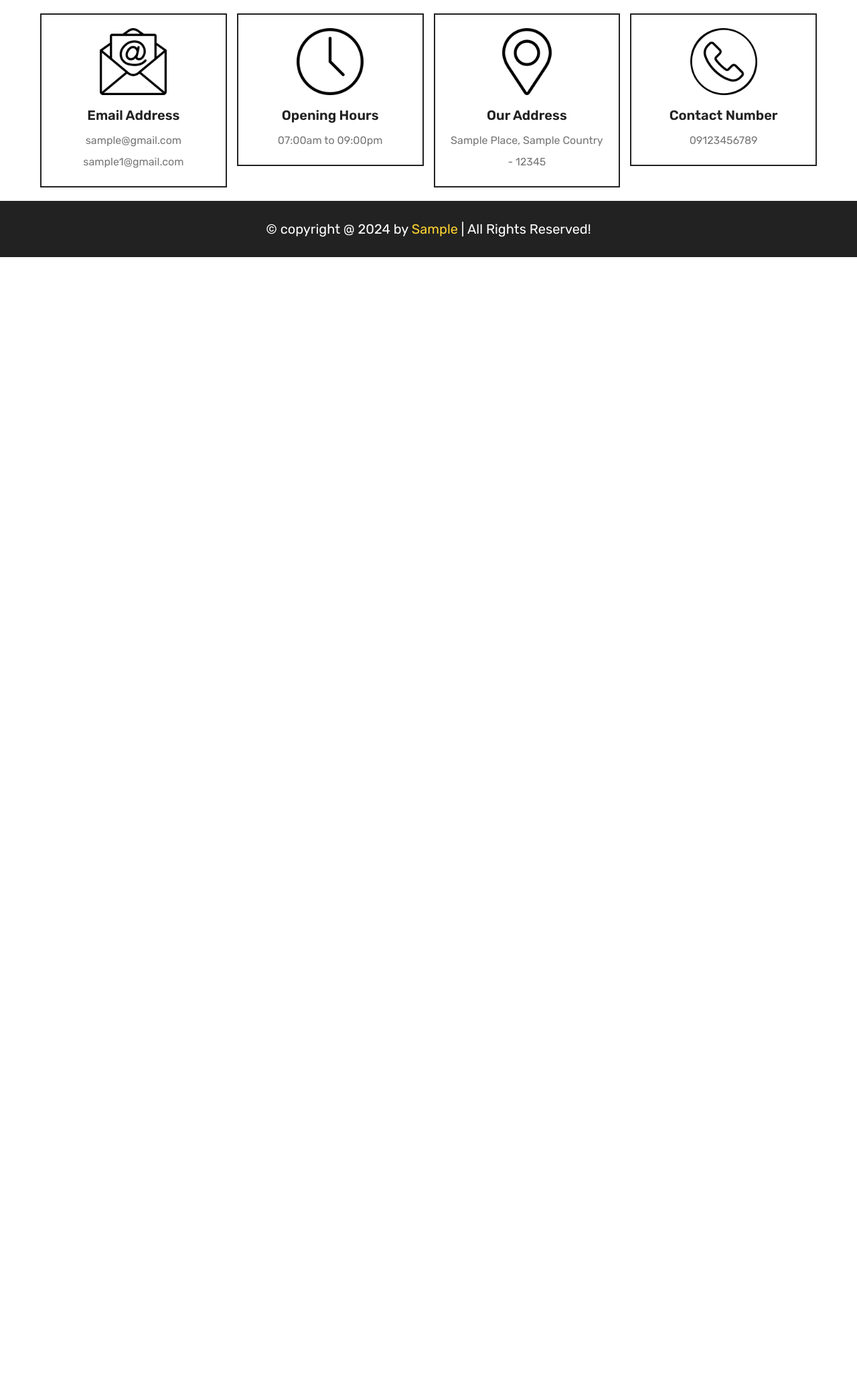
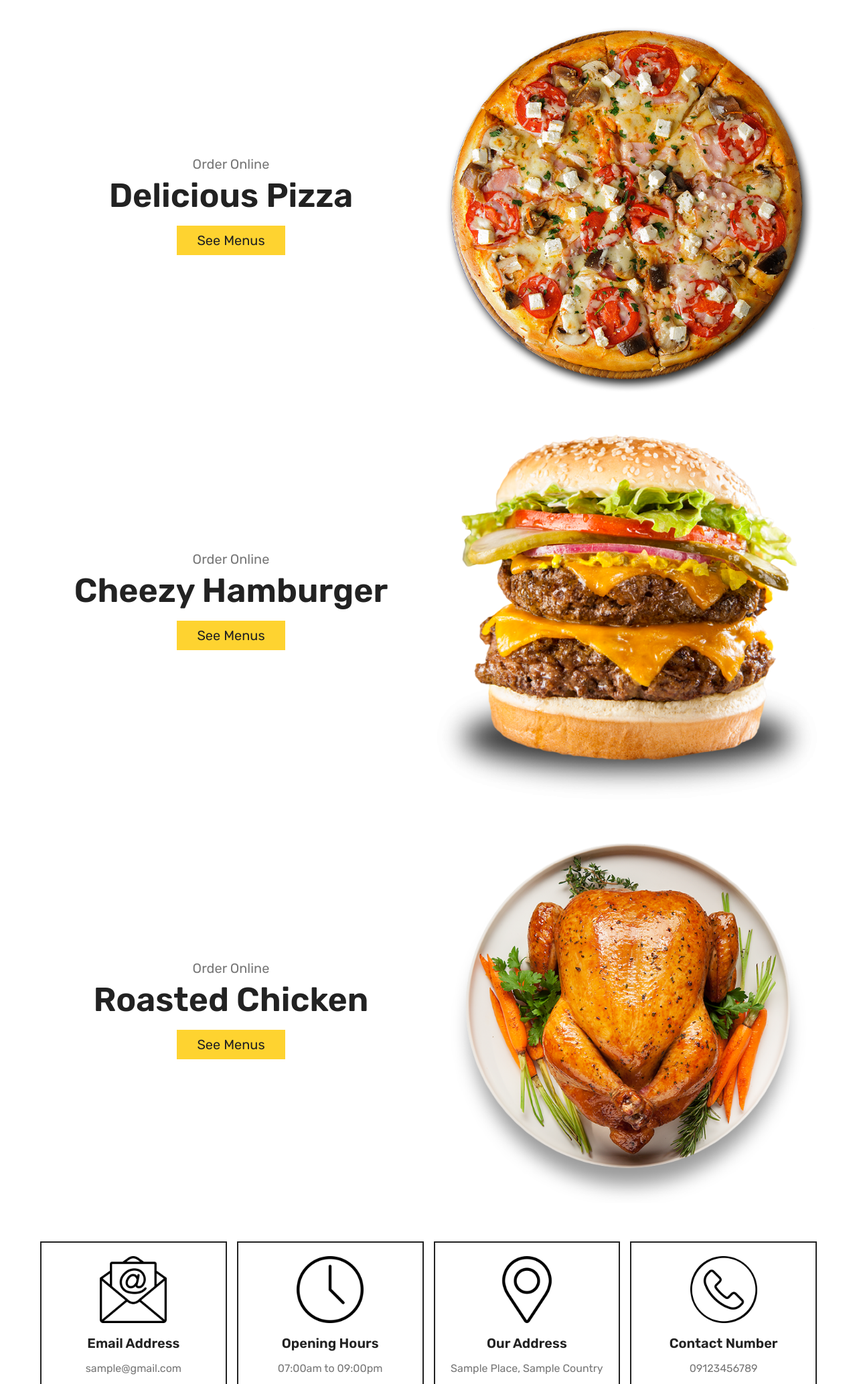
Before and after one commit to curseb100d/phpclientadmin, a PHP site: page /home.php in a window 1280 px wide. Shown: the part 71-2138 px from the top of the page at 67% size. Before the commit the page ends 455 px from the top, so only its background shows below. Run offline with PHP 8.4, Linux system fonts and the light colour scheme; data that the repository does not hold is empty; some libraries are stand-ins or nearby versions.

Commit message:
Version 1.3.0

```diff
--- a/css/styles.css
+++ b/css/styles.css
@@ -157,6 +157,38 @@ section {
     display: none;
 }
 
+.home .slide {
+    display: flex;
+    flex-wrap: wrap-reverse;
+    gap: 2rem;
+    align-items: center;
+}
+
+.home .slide .content {
+    flex: 1 1 40rem;
+    text-align: center;
+}
+
+.home .slide .image {
+    flex: 1 1 40rem;
+}
+
+.home .slide .image img {
+    width: 100%;
+}
+
+.home .slide .content span {
+    font-size: 2rem;
+    color: var(--light-color);
+}
+
+.home .slide .content h3 {
+    margin: .5rem 0;
+    font-size: 5rem;
+    color: var(--black);
+    text-transform: capitalize;
+}
+
 .footer .grid {
     display: grid;
     grid-template-columns: repeat(auto-fit, minmax(27rem, 1fr));
@@ -213,6 +245,9 @@ section {
     html {
         font-size: 55%;
     }
+    .home .slide .content h3 {
+        font-size: 4rem;
+    }
 }
 
 @media (max-width: 768) {
@@ -240,6 +275,10 @@ section {
         margin: 2rem;
         display: block;
     }
+
+    .home .slide .content h3{
+        font-size: 3.5rem;
+    }
 }
 
 @media (max-width: 450px) {
--- a/home.php
+++ b/home.php
@@ -20,6 +20,9 @@ if(isset($_SESSION['user_id'])){
     <!-- Font Awesome CDN Link -->
     <link rel="stylesheet" href="https://cdnjs.cloudflare.com/ajax/libs/font-awesome/6.6.0/css/all.min.css">
 
+    <!-- Swiper JS -->
+    <link rel="stylesheet" href="https://unpkg.com/swiper@8/swiper-bundle.min.css"/>
+
     <!-- Custom CSS File Link -->
     <link rel="stylesheet" href="css/styles.css">
     <title>Home</title>
@@ -30,9 +33,52 @@ if(isset($_SESSION['user_id'])){
     <?php include 'components/user_header.php'; ?>
     <!-- Header Section Ends -->
 
+    <!-- Home Section Starts -->
+    <section class="home">
+        <div class="home-slider">
+            <div class="w">
+                <div class="slide">
+                    <div class="content">
+                        <span>Order Online</span>
+                        <h3>Delicious Pizza</h3>
+                        <a href="menu.php" class="btn">See Menus</a>
+                    </div>
+                    <div class="image">
+                        <img src="images/home-img-1.png" alt="">
+                    </div>
+                </div>
+
+                <div class="slide">
+                    <div class="content">
+                        <span>Order Online</span>
+                        <h3>Cheezy Hamburger</h3>
+                        <a href="menu.php" class="btn">See Menus</a>
+                    </div>
+                    <div class="image">
+                        <img src="images/home-img-2.png" alt="">
+                    </div>
+                </div>
+
+                <div class="slide">
+                    <div class="content">
+                        <span>Order Online</span>
+                        <h3>Roasted Chicken</h3>
+                        <a href="menu.php" class="btn">See Menus</a>
+                    </div>
+                    <div class="image">
+                        <img src="images/home-img-3.png" alt="">
+                    </div>
+                </div>
+            </div>
+        </div>
+    </section>
+    <!-- Home Section Starts -->
+
     <!-- Footer Section Starts -->
     <?php include 'components/footer.php'; ?>
     <!-- Footer Section Starts -->
+
+    <script src="https://unpkg.com/swiper@8/swiper-bundle.min.js"></script>
 
     <!-- Custom JS File Link -->
     <script src="script.js"></script>
```
Also changed, not shown: cart.php (+11 -0 lines), category.php (added, +11 -0 lines), checkout.php (added, +11 -0 lines), contact.php (+11 -0 lines), login.php (added, +11 -0 lines), menu.php (+11 -0 lines), orders.php (+11 -0 lines), profile.php (+11 -0 lines), quick_view.php (added, +11 -0 lines), register.php (added, +11 -0 lines), search.php (+11 -0 lines), update_address.php (added, +11 -0 lines), update_profile.php (added, +11 -0 lines).
